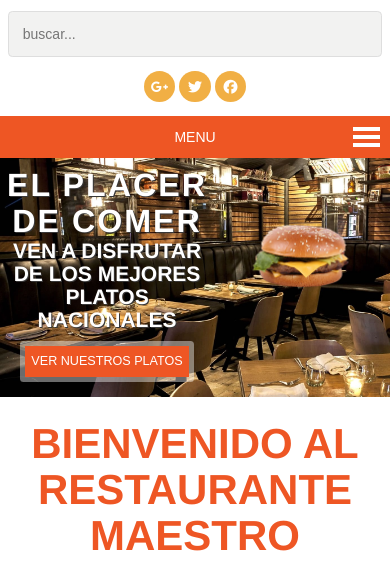
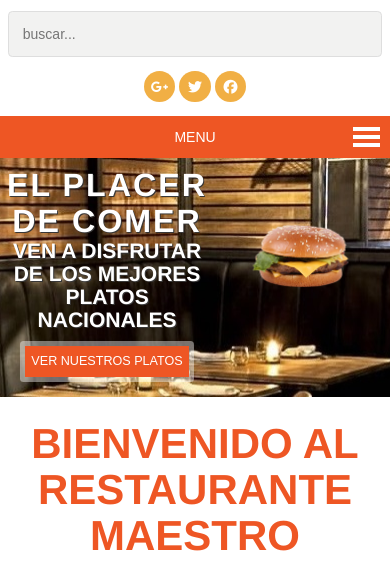
Before and after one commit to AndresLince/master-restaurant-course, a plain HTML site: page index.html in a window 390 px wide. Shown: the part 248-811 px from the top of the page. Drawn offline with Linux system fonts and the light colour scheme; a script that the page names is missing.

Commit message:
00018 - Image conditional load with css3

```diff
--- a/css/estilos.css
+++ b/css/estilos.css
@@ -137,7 +137,7 @@ nav.menu-principal li a:hover{
                           ESTILOS PARA LA PRESENTACION
 ----------------------------------------------------------------------*/
 section.presentacion{
-    background: url("../images/fondo-presentacion.jpg") no-repeat;
+    background: url("../images/fondo-presentacion.jpg") no-repeat center top;
     background-size: cover;
 }
 section.presentacion .texto-presentacion{
@@ -369,6 +369,9 @@ footer.piedepagina {
                 MediasQueries a los 770px
 -------------------------------------------------------------------*/
 @media screen and (max-width: 48.125em) {
+    section.presentacion{
+        background: url("../images/fondo-presentacion-mediano.jpg") no-repeat center top;
+    }
     section.presentacion .texto-presentacion h1{
         font-size: 2.4em;
         margin: 0.6em 0 0 0;
@@ -499,6 +502,9 @@ footer.piedepagina {
                 MediasQueries a los 550px
 -------------------------------------------------------------------*/
 @media screen and (max-width: 34.375em) {
+    section.presentacion{
+        background: url("../images/fondo-presentacion-pequeno.jpg") no-repeat center top;
+    }
     .barra-encabezado .telefono {
         display: block;
         cursor: pointer;
```
Also changed, not shown: images/fondo-presentacion-mediano.jpg (added), images/fondo-presentacion-pequeno.jpg (added).
